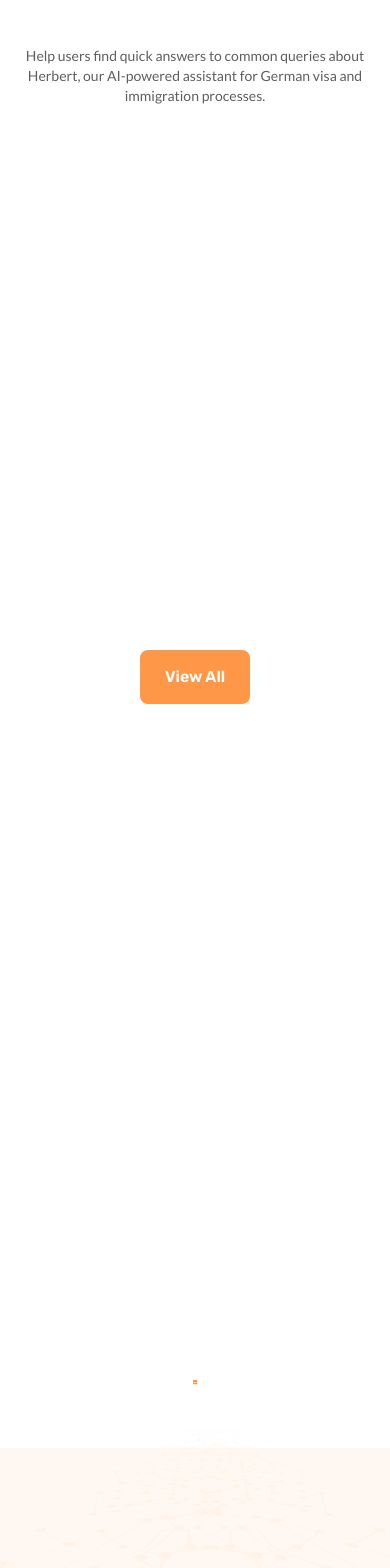
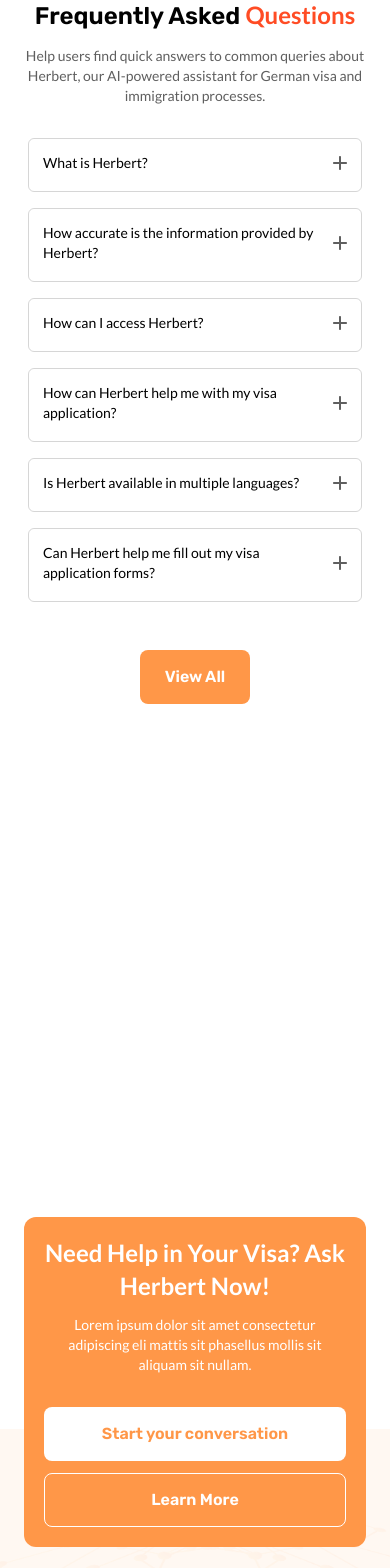
Before and after one commit to Ritik-455/herbert, a React (Create React App) app: page / in a window 390 px wide. Shown: the part 5140-6708 px from the top of the page. Built offline with nearby package versions, Linux system fonts and the light colour scheme.

Commit message:
added gsap

```diff
--- a/src/common/Help.jsx
+++ b/src/common/Help.jsx
@@ -17,7 +17,7 @@ const Help = () => {
                 end: "bottom 80%",
                 animation: tl,
                 markers: false,
-                scrub: 5,
+                toggleActions: "play",
             });
             tl.from(".main_box", {
                 scale: 0,
@@ -25,20 +25,23 @@ const Help = () => {
             tl.from(".headingtext", {
                 x: -1440,
             })
+            tl.from(".subContent", {
+                x: 1440,
+            })
         });
         return () => aot.revert();
     }, [])
 
     return (
-        <div className="px-6 bg-bgLinearGradient faq_animatio">
+        <div className="px-6 bg-bgLinearGradient faq_animatio overflow-hidden">
             <div className="container max-w-[1180px] lg:mt-[120px] sm:mt-20 mt-16 bg-light_orange sm:py-16 py-5 rounded-xl flex items-center justify-center flex-col main_box">
                 <PrimaryHeading className="max-w-[632px] text-center headingtext">
                     <span className="text-white">Need Help in Your Visa? Ask Herbert Now!</span>
                 </PrimaryHeading>
-                <PrimaryParagraph text="Lorem ipsum dolor sit amet consectetur adipiscing eli mattis sit phasellus mollis sit aliquam sit nullam." className="max-w-[528px] text-center text-white sm:mt-4 mt-3 sm:mb-11 mb-8" />
+                <PrimaryParagraph text="Lorem ipsum dolor sit amet consectetur adipiscing eli mattis sit phasellus mollis sit aliquam sit nullam." className="max-w-[528px] text-center text-white sm:mt-4 mt-3 sm:mb-11 mb-8 subContent" />
                 <div className="flex items-center justify-center sm:gap-4 gap-3 sm:flex-nowrap flex-wrap">
-                    <PrimaryButton BtnText="Start your conversation" className="!text-light_orange bg-white max-sm:w-full" />
-                    <PrimaryButton BtnText="Learn More" className="border !border-white max-sm:w-full" />
+                    <PrimaryButton BtnText="Start your conversation" className="!text-light_orange bg-white max-sm:w-full firstBtn" />
+                    <PrimaryButton BtnText="Learn More" className="border !border-white max-sm:w-full secondBtn" />
                 </div>
             </div>
         </div>
--- a/src/common/PrimaryHeading.jsx
+++ b/src/common/PrimaryHeading.jsx
@@ -1,6 +1,6 @@
 const PrimaryHeading = ({ text, children, LeadingText, className }) => {
     return (
-        <h2 className={`font-Rubik font-semibold lg:text-5xl md:text-3xl text-2xl sm:leading-md text-dark_black ${className}`}>
+        <h2 className={`font-Rubik font-semibold lg:text-5xl md:text-3xl text-2xl md:leading-md text-dark_black ${className}`}>
             {text}
             {children}
             {LeadingText}
--- a/src/components/home/Faq.jsx
+++ b/src/components/home/Faq.jsx
@@ -22,18 +22,18 @@ const Faq = () => {
         animation: tl,
         markers: false,
         pin: true,
-        scrub: 5,
+        toggleActions: "play",
       });
-      tl.from(".heading_text", {
-        x: -1440,
-      })
-      tl.from(".accord_items", {
-        x: -1440,
-        stagger: 0.3,
-      })
+
+      FAQ_CONTENT.forEach((_, index) => {
+        tl.from(`.accord_item_${index}`, {
+          x: index % 2 === 0 ? -1440 : 1440,
+          stagger: 0.3,
+        });
+      });
     });
     return () => aot.revert();
-  }, [])
+  }, []);
 
   const [activeIndex, setActiveIndex] = useState(-1);
 
@@ -55,7 +55,7 @@ const Faq = () => {
         </div>
         <div className='row flex-wrap'>
           {FAQ_CONTENT.map((obj, index) => (
-            <div className='lg:col-6 px-5 w-full sm:mb-6 mb-4 accord_items' key={index}>
+            <div className={`lg:col-6 px-5 w-full sm:mb-6 mb-4 accord_item_${index} accord_items`} key={index}>
               <div
                 className={`max-lg:h-full rounded-md transition-all duration-300 ease-in-out ${activeIndex === index ? 'shadow-accordionShadow' : 'border border-[#00000029]'
                   }`}
```
